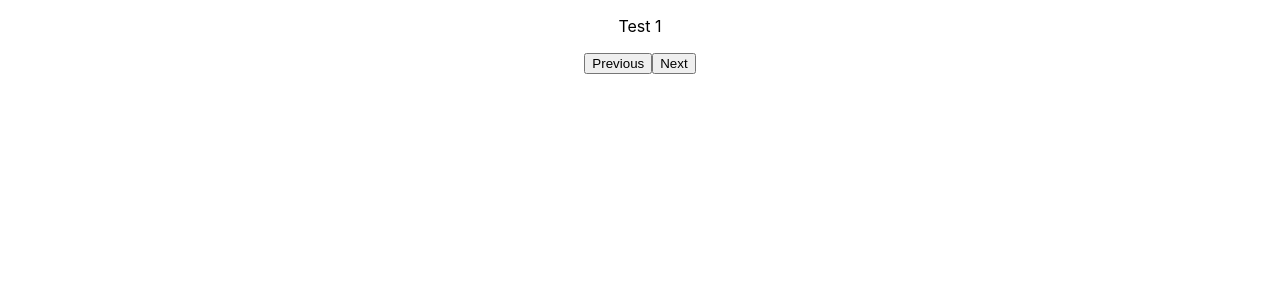
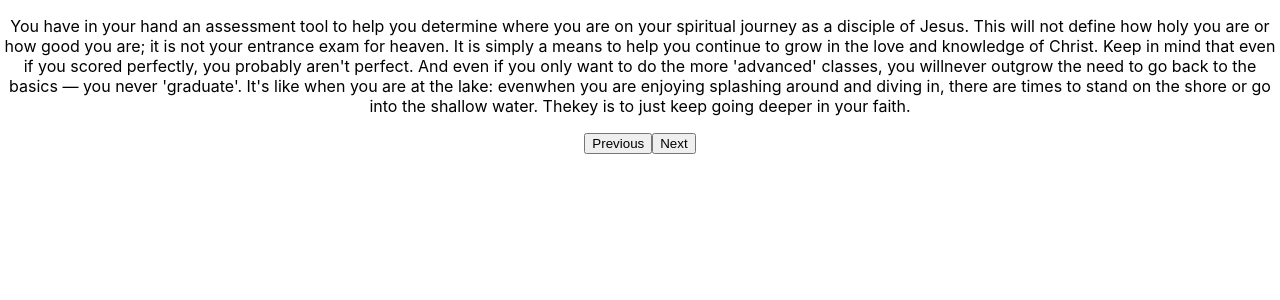
Before and after one commit to WestCornfield/spiritual-journey, a React (Create React App) app: page / in a window 1280 px wide. Shown: the top 300 px of the page. Built offline with nearby package versions, Linux system fonts and the light colour scheme.

Commit message:
add properties to app

```diff
--- a/src/components/ContentCarousel.component.jsx
+++ b/src/components/ContentCarousel.component.jsx
@@ -1,6 +1,7 @@
 import React from "react";
 import { useDispatch, useSelector } from "react-redux";
-import { updateCarousel } from "../actions/carouselActions.js";
+import { updateCarousel } from "../actions/carouselActions";
+import { properties } from "../properties/pageProperties";
 
 const ContentCarousel = () => {
   const dispatch = useDispatch();
@@ -17,11 +18,11 @@ const ContentCarousel = () => {
     dispatch(updateCarousel(index - 1));
   }
 
-  const activeContent = ["Test 1", "Test 2", "Test 3"]
+  const activeContent = [<p>{properties.pageOne}</p>, <p>{properties.pageTwo}</p>, <p>{properties.pageThree}</p>, <p>{properties.pageFour}</p>]
 
   return (
   <div className="Content-Carousel">
-    <p>{activeContent[carousel]}</p>
+    {activeContent[carousel]}
     <button onClick={() => decrementIndex(carousel)}>Previous</button>
     <button onClick={() => incrementIndex(carousel)}>Next</button>
   </div>
--- /dev/null
+++ b/src/properties/pageProperties.js
@@ -0,0 +1,15 @@
+export const properties = {
+    pageOne: "You have in your hand an assessment tool to help you determine where you are on your spiritual journey as a " +
+     "disciple of Jesus. This will not define how holy you are or how good you are; it is not your entrance exam for heaven. " +
+      "It is simply a means to help you continue to grow in the love and knowledge of Christ. Keep in mind that even if you scored " +
+       "perfectly, you probably aren't perfect. And even if you only want to do the more 'advanced' classes, you will" +
+        "never outgrow the need to go back to the basics — you never 'graduate'. It's like when you are at the lake: even" +
+         "when you are enjoying splashing around and diving in, there are times to stand on the shore or go into the shallow water. The" +
+          "key is to just keep going deeper in your faith.",
+    pageTwo: "Here is all you have to do: Complete the 48 statements based on your immediate reaction. Don't try to figure out where " +
+     "you should be; be honest about where you are. This shouldn't take you more than 10 or 15 minutes.",
+    pageThree: "At the end of the quiz, you'll submit your answers and receive your score.",
+    pageFour: "Next, look at When You Are on Your Journey. In each of the key areas - Worship, Walk, Work you will find suggestions of ways " +
+     "you can grow. This isn't a comprehensive list or a mandatory curriculum. You will find a Definitions section to help you find further " +
+      "clarity about where you are. Again, this is to help you so you can know the joy of diving deep into the life-giving grace of Jesus."
+};
```
